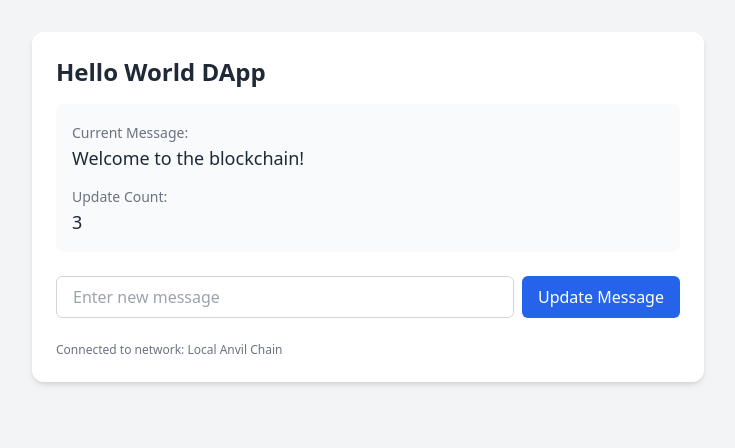
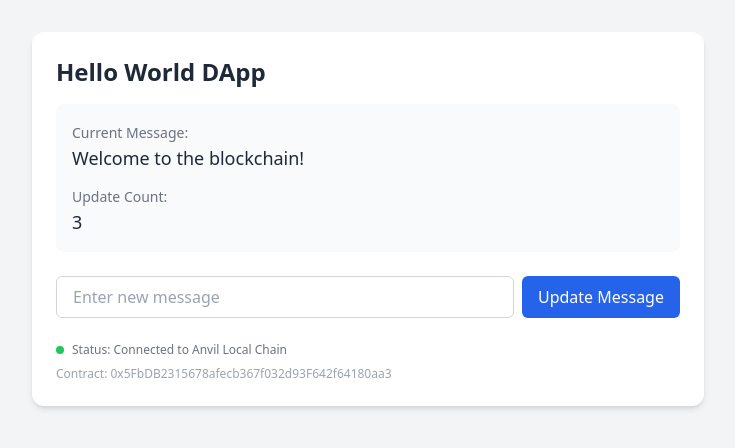
Before and after one commit to degenscotty/react-dd-f25, a React (Create React App) app: page / in a window 1280 px wide. Shown: the top 448 px of the page, without its empty margins (272-1007 px from the left). Built offline with nearby package versions, Linux system fonts and the light colour scheme.

Commit message:
edit: App.js - Added Status

```diff
--- a/src/App.js
+++ b/src/App.js
@@ -1,25 +1,39 @@
-import React, { useState } from "react"
+import React, { useState, useEffect } from "react"
 
-const App = () => {
-    // State to simulate behavior
-    const [message, setMessage] = useState("Welcome to the blockchain!")
-    const [count, setCount] = useState(3)
+export default function Home() {
+    const [message, setMessage] = useState("")
     const [newMessage, setNewMessage] = useState("")
+    const [count, setCount] = useState(0)
     const [isLoading, setIsLoading] = useState(false)
+    const [isConnected, setIsConnected] = useState(false)
 
-    // Simulate transaction
+    // This simulates connecting to the blockchain and fetching initial data
+    useEffect(() => {
+        // Mock blockchain connection
+        const mockFetchData = () => {
+            setTimeout(() => {
+                setMessage("Welcome to the blockchain!")
+                setCount(3)
+                setIsConnected(true)
+            }, 1000)
+        }
+
+        mockFetchData()
+    }, [])
+
+    // This simulates sending a transaction to update the message
     const handleUpdate = () => {
         if (!newMessage.trim()) return
 
         setIsLoading(true)
 
-        // Simulate blockchain delay
+        // Simulate blockchain transaction
         setTimeout(() => {
             setMessage(newMessage)
-            setCount((prevCount) => prevCount + 1)
+            setCount((prevCount) => parseInt(prevCount) + 1)
             setNewMessage("")
             setIsLoading(false)
-        }, 1000)
+        }, 2000)
     }
 
     return (
@@ -30,7 +44,9 @@ const App = () => {
                 <div className="mb-6 p-4 bg-gray-50 rounded-lg">
                     <div className="mb-3">
                         <span className="text-gray-500 text-sm">Current Message:</span>
-                        <p className="text-lg font-medium text-gray-800">{message}</p>
+                        <p className="text-lg font-medium text-gray-800">
+                            {message || "Loading..."}
+                        </p>
                     </div>
 
                     <div>
@@ -50,7 +66,7 @@ const App = () => {
 
                     <button
                         onClick={handleUpdate}
-                        disabled={isLoading}
+                        disabled={isLoading || !isConnected}
                         className="px-4 py-2 bg-blue-600 text-white rounded-md hover:bg-blue-700 focus:outline-none focus:ring-2 focus:ring-blue-500 disabled:opacity-50"
                     >
                         {isLoading ? "Processing..." : "Update Message"}
@@ -63,12 +79,22 @@ const App = () => {
                     </div>
                 )}
 
-                <div className="mt-6 text-xs text-gray-500">
-                    Connected to network: Local Anvil Chain
+                <div className="mt-6 text-xs text-gray-500 flex items-center">
+                    <div
+                        className={`w-2 h-2 rounded-full mr-2 ${
+                            isConnected ? "bg-green-500" : "bg-red-500"
+                        }`}
+                    ></div>
+                    Status:{" "}
+                    {isConnected ? "Connected to Anvil Local Chain" : "Connecting to blockchain..."}
                 </div>
+
+                {isConnected && (
+                    <div className="mt-2 text-xs text-gray-400">
+                        Contract: 0x5FbDB2315678afecb367f032d93F642f64180aa3
+                    </div>
+                )}
             </div>
         </div>
     )
 }
-
-export default App
```
